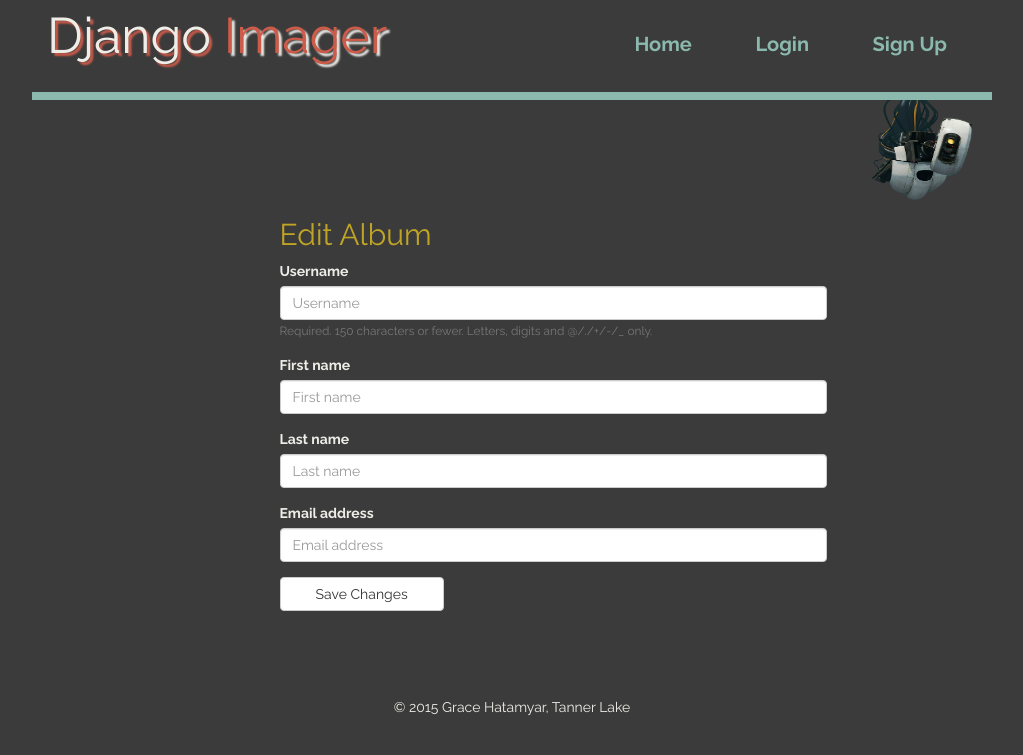
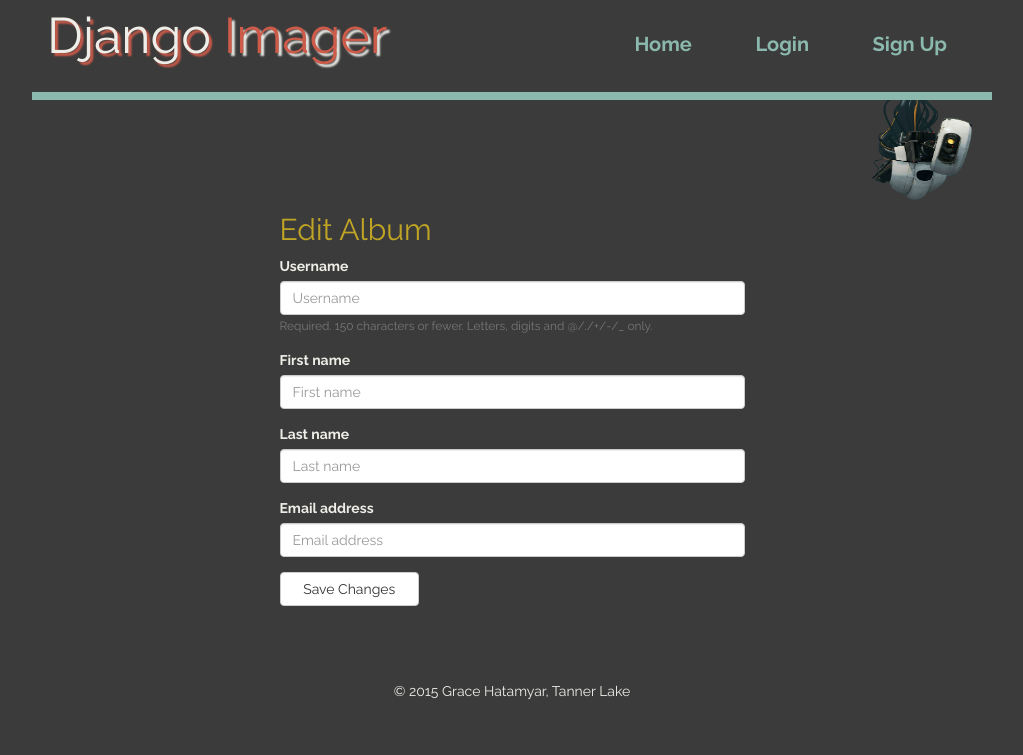
Before and after one commit to gatita/django-imager, a Django app: template imagersite/imager_images/templates/album_edit.html in a window 1280 px wide. Shown: the top 755 px of the page, without its empty margins (128-1151 px from the left). Run offline with Django 3.2, Linux system fonts and the light colour scheme; the template is opened without the code that fills it: values that come from a table or form of the project are taken from there, others are empty; parts of the project's set-up code (start-up, migrations or seed data) failed here and were passed over; some libraries are stand-ins or nearby versions.

Commit message:
class updates

```diff
--- a/imagersite/imager_images/templates/album_edit.html
+++ b/imagersite/imager_images/templates/album_edit.html
@@ -15,12 +15,13 @@
 <div class="row">
     <div class="col-md-3 col-sm-3 col-xs-3">
     </div>
-    <div class="col-md-7 col-sm-5">
+    <div class="col-md-6 col-sm-5">
         <h2 class="create-header">Edit Album</h2>
-        <form id="album-edit" method="post" action="" enctype="multipart/form-data">
+        <form id="album-form" method="post" action="" enctype="multipart/form-data">
             {% csrf_token %}
-            {% bootstrap_form form form_group_class='update' %}
+            {% bootstrap_form form form_group_class='create' %}
             <input id="reg-btn" class="btn btn-default" type="submit" value="{% trans 'Save Changes' %}" />
+            <input type="hidden" name="next" value="{{ next }}" />
         </form>
     </div>
 </div>
```
